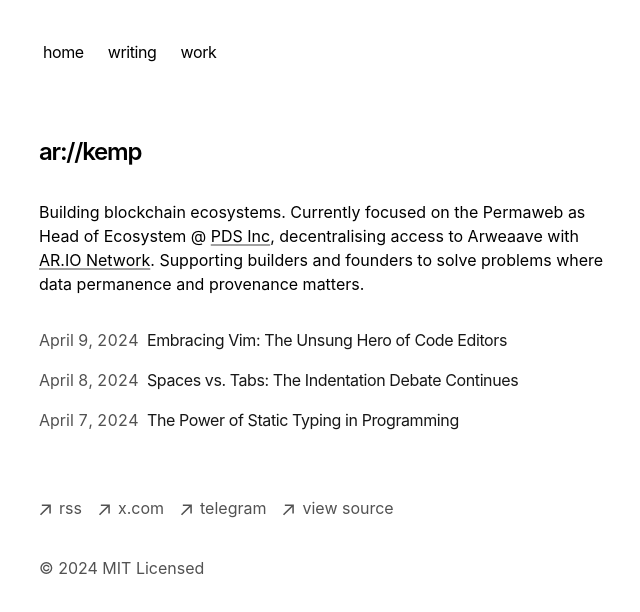
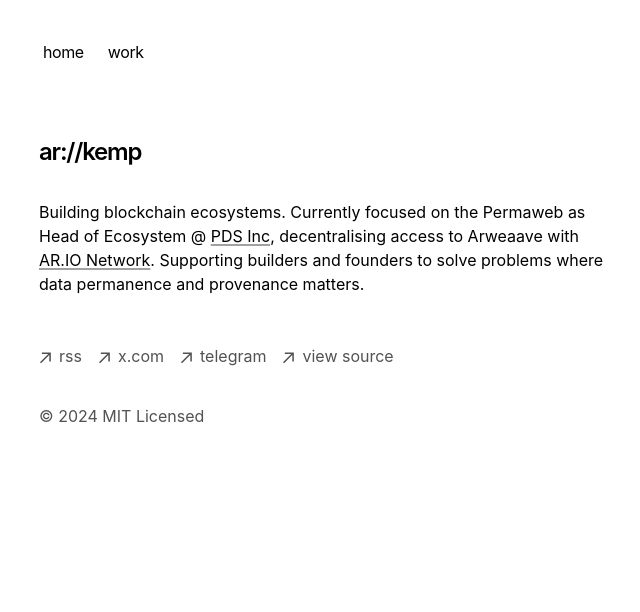
Before and after one commit to kempsterrrr/me, a Next.js app: page / in a window 1280 px wide. Shown: the top 612 px of the page, without its empty margins (313-953 px from the left). Built offline with nearby package versions, Linux system fonts and the light colour scheme.

Commit message:
removing blog for now

```diff
--- a/app/components/nav.tsx
+++ b/app/components/nav.tsx
@@ -4,9 +4,9 @@
   "/": {
     name: "home",
   },
-  "/writing ": {
-    name: "writing",
-  },
+  // "/writing ": {
+  //   name: "writing",
+  // },
   "/work ": {
     name: "work",
   },
--- a/app/page.tsx
+++ b/app/page.tsx
@@ -19,9 +19,9 @@
         . Supporting builders and founders to solve problems where data
         permanence and provenance matters.
       </p>
-      <div className="my-8">
+      {/* <div className="my-8">
         <BlogPosts />
-      </div>
+      </div> */}
     </section>
   );
 }
```
